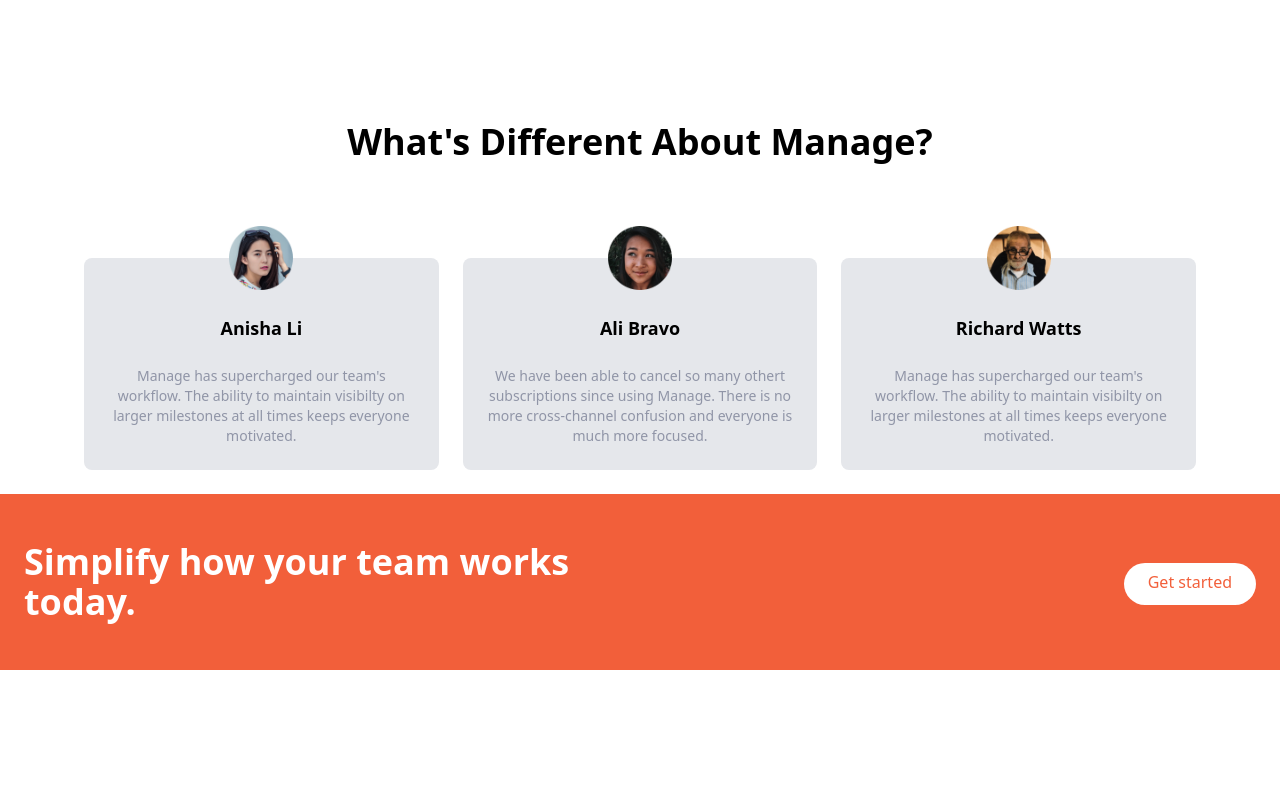
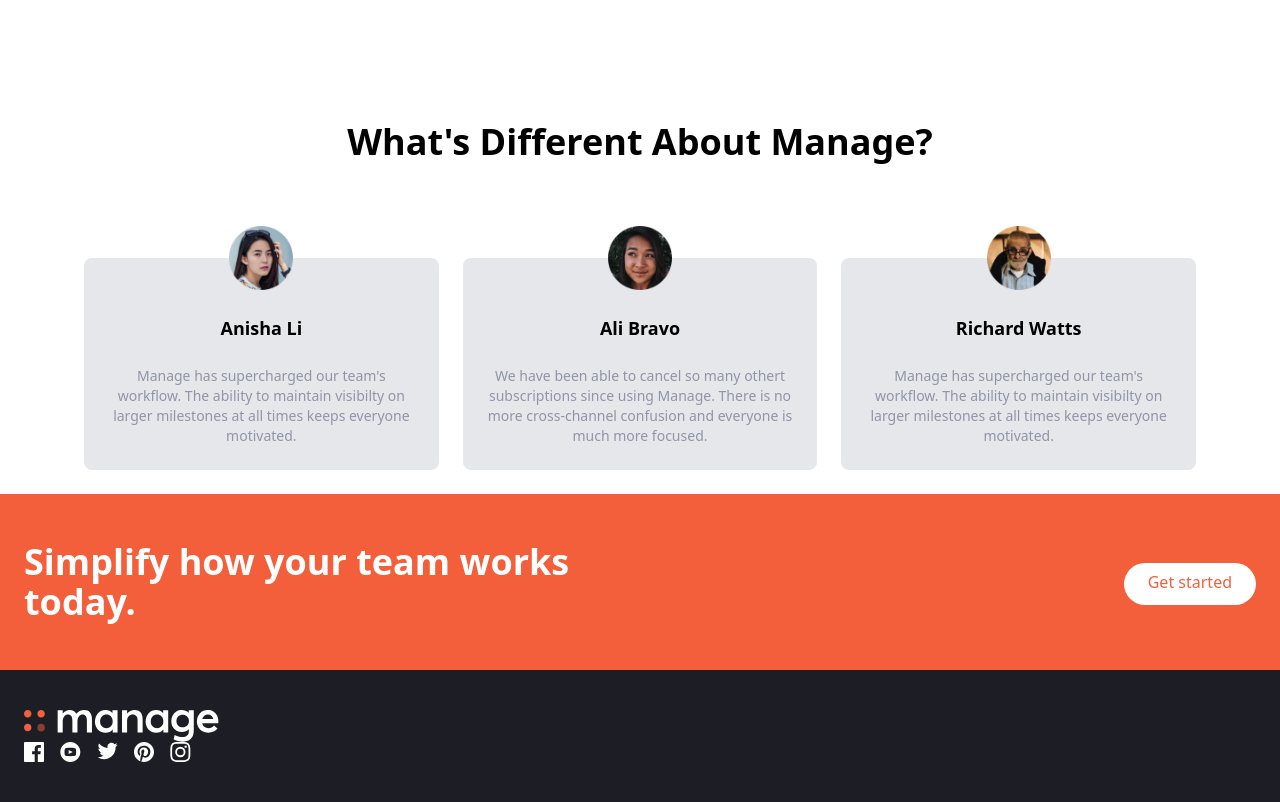
Before and after one commit to Udeme98/Manage, a website: page index.html in a window 1280 px wide. Shown: the part 1115-1917 px from the top of the page. Before the commit the page ends 1785 px from the top, so only its background shows below. Drawn offline with Linux system fonts and the light colour scheme.

Commit message:
added footer section

```diff
--- a/index.html
+++ b/index.html
@@ -228,11 +228,33 @@
         <div>
           <a
             href="#"
-            class="p-3 px-6 pt-2 text-brightRed bg-white rounded-full baseline hover:bg-gray-500"
+            class="p-3 px-6 pt-2 text-brightRed bg-white rounded-full baseline hover:bg-gray-700"
             >Get started</a
           >
         </div>
       </div>
     </section>
+
+    <!-- footer -->
+    <footer class="bg-veryDarkBlue">
+      <div
+        class="container flex flex-col-reverse justify-between px-6 py-10 mx-auto space-y-8 md:flex-row md:space-y-0"
+      >
+        <div
+          class="flex flex-col-reverse items-center justify-between space-y-12 md:flex-col md:space-y-0 md:items-start"
+        >
+          <div>
+            <img src="img/logo-white.svg" class="h-8" />
+          </div>
+          <div class="flex justify-center space-x-4">
+            <a href="#"><img src="img/icon-facebook.svg" /></a>
+            <a href="#"><img src="img/icon-youtube.svg" /></a>
+            <a href="#"><img src="img/icon-twitter.svg" /></a>
+            <a href="#"><img src="img/icon-pinterest.svg" /></a>
+            <a href="#"><img src="img/icon-instagram.svg" /></a>
+          </div>
+        </div>
+      </div>
+    </footer>
   </body>
 </html>
```
Also changed, not shown: css/main.css, img/avatar-shanai.png (added), img/icon-facebook.svg (added), img/icon-instagram.svg (added), img/icon-pinterest.svg (added), img/icon-twitter.svg (added), img/icon-youtube.svg (added), img/logo-white.svg (added).
